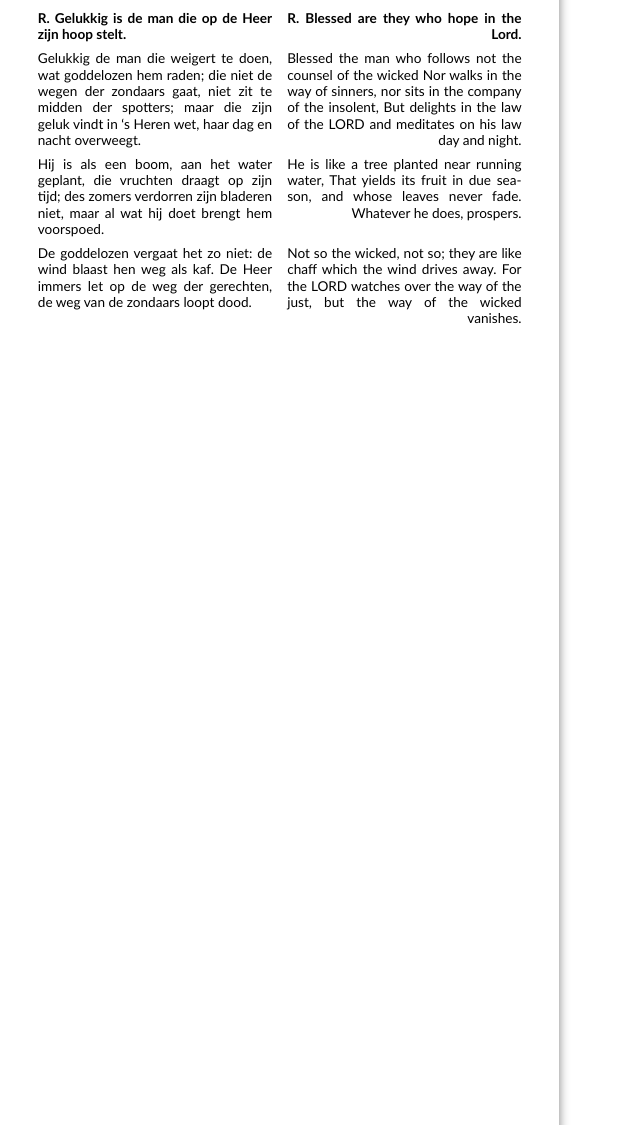
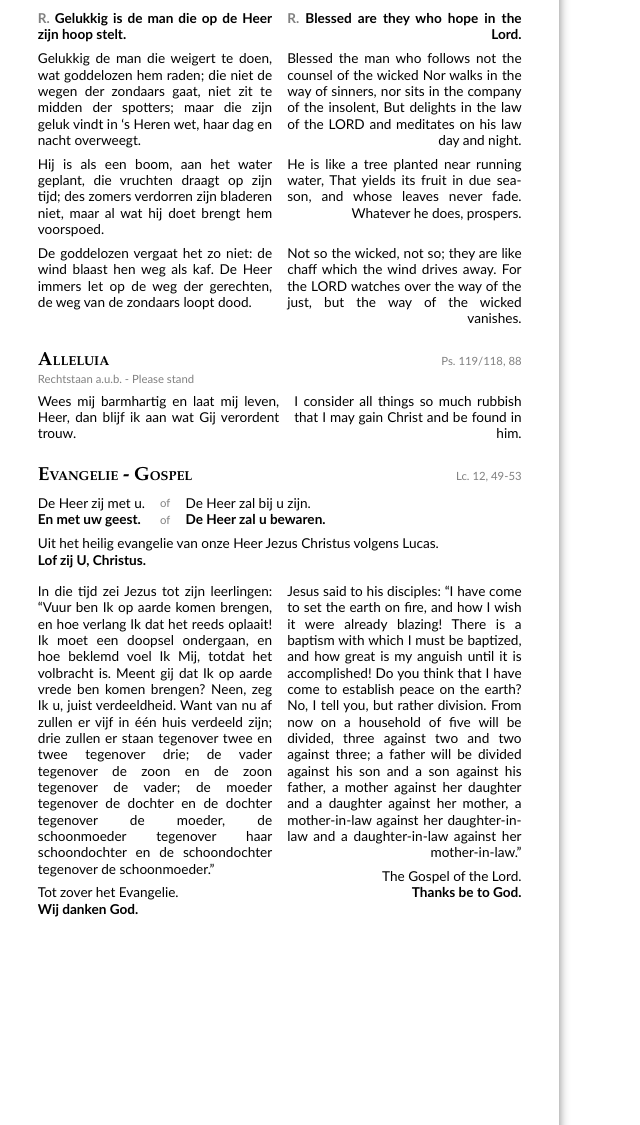
Before and after one commit to Dev1an/Nightfever-Booklet-Editor, a plain HTML site: page index.html in a window 1280 px wide. Shown: the part 865-1990 px from the top of the page, without its empty margins (0-640 px from the left). Drawn offline with Linux system fonts and the light colour scheme.

Commit message:
Add gospel with table

```diff
--- a/index.html
+++ b/index.html
@@ -56,7 +56,7 @@
 			font-style: italic
 		}
 
-		p, li {
+		p, li, td {
 			font-size: 3.6mm;
 			line-height: 1.2;
 		}
@@ -98,17 +98,25 @@
 			margin-bottom: var(--paragraph-space);
 		}
 
+		.flex.title {
+			margin-top: 4mm;
+		}
+
 		.flex {
 			display: flex;
 			justify-content: space-between;
 		}
 
-		.flex div {
+		.flex div, td {
 			padding: 0 2mm;
 			align-self: baseline;
 		}
-		.flex div:first-of-type { padding-left: 0 }
-		.flex div:last-of-type { padding-right: 0 }
+		.flex div:first-of-type, td:first-of-type {
+			padding-left: 0
+		}
+		.flex div:last-of-type, td:last-of-type {
+			padding-right: 0
+		}
 
 		.flex h3 {
 			margin: 0;
@@ -117,6 +125,22 @@
 		.flex .equal { flex: 1 }
 
 		.reference {
+			font-size: 3mm;
+			color: gray;
+		}
+
+		.response {
+			font-weight: bold;
+			position: relative;
+		}
+
+		.response::before {
+			content: 'R. ';
+			color: gray;
+		}
+
+/*	please stand, sit, kneel, etc. */
+		.physical-instruction {
 			font-size: 3mm;
 			color: gray;
 		}
@@ -154,12 +178,9 @@
 			z-index: -1;
 		}
 
-		.response {
-			font-weight: bold;
-		}
-
-		.response::before {
-			content: 'R.';
+		table {
+			border-spacing: 0;
+			margin-top: var(--paragraph-space)
 		}
 
 	</style>
@@ -244,7 +265,7 @@
 				</li>
 			</ol>
 
-			<div class="flex">
+			<div class="flex title">
 				<div><h1>Dienst van het woord</h1></div>
 				<div><h1>Liturgy of the Word</h1></div>
 			</div>
@@ -299,8 +320,7 @@
 					</p>
 				</div>
 				<div class="equal right">
-					<p class="response">
-						Blessed are they who hope in the Lord.
+					<p class="response">Blessed are they who hope in the Lord.
 					</p>
 					<p>
 						Blessed the man who follows not the counsel of the wicked Nor walks in the way of sinners, nor sits in the company of the insolent, But delights in the law of the LORD and meditates on his law day and night.
@@ -313,6 +333,57 @@
 					</p>
 				</div>
 			</div>
+
+			<div class="flex title">
+				<div><h3>Alleluia</h3></div>
+				<div><span class="reference">Ps. 119/118, 88</span></div>
+			</div>
+			<span class="physical-instruction">Rechtstaan a.u.b. - Please stand</span>
+			<div class="flex">
+				<div><p>Wees mij barmhartig en laat mij leven, Heer, dan blijf ik aan wat Gij verordent trouw.</p></div>
+				<div class="right"><p>I consider all things so much rubbish that I may gain Christ and be found in him.</p></div>
+			</div>
+
+			<div class="flex title">
+				<div><h3>Evangelie - Gospel</h3></div>
+				<div><span class="reference">Lc. 12, 49-53</span></div>
+			</div>
+			<table>
+				<tr>
+					<td>De Heer zij met u.</td>
+					<td><span class="reference">of</span></td>
+					<td>De Heer zal bij u zijn.</td>
+				</tr>
+				<tr>
+					<td><b>En met uw geest.</b></td>
+					<td><span class="reference">of</span></td>
+					<td><b>De Heer zal u bewaren.</b></td>
+				</tr>
+			</table>
+
+			<p>
+				Uit het heilig evangelie van onze Heer Jezus Christus volgens Lucas.<br>
+				<b>Lof zij U, Christus.</b>
+			</p>
+			<div class="flex">
+				<div class="equal">
+					<p>
+						In die tijd zei Jezus tot zijn leerlingen: “Vuur ben Ik op aarde komen brengen, en hoe verlang Ik dat het reeds oplaait! Ik moet een doopsel ondergaan, en hoe beklemd voel Ik Mij, totdat het volbracht is. Meent gij dat Ik op aarde vrede ben komen brengen? Neen, zeg Ik u, juist verdeeldheid. Want van nu af zullen er vijf in één huis verdeeld zijn; drie zullen er staan tegenover twee en twee tegenover drie; de vader tegenover de zoon en de zoon tegenover de vader; de moeder tegenover de dochter en de dochter tegenover de moeder, de schoonmoeder tegenover haar schoondochter en de schoondochter tegenover de schoonmoeder.”
+					</p>
+					<p>
+						Tot zover het Evangelie.<br>
+						<b>Wij danken God.</b>
+					</p>
+				</div>
+				<div class="equal right">
+					<p>Jesus said to his disciples: “I have come to set the earth on fire, and how I wish it were already blazing! There is a baptism with which I must be baptized, and how great is my anguish until it is accomplished! Do you think that I have come to establish peace on the earth? No, I tell you, but rather division. From now on a household of five will be divided, three against two and two against three; a father will be divided against his son and a son against his father, a mother against her daughter and a daughter against her mother, a mother-in-law against her daughter-in- law and a daughter-in-law against her mother-in-law.”</p>
+					<p>
+						The Gospel of the Lord.<br>
+						<b>Thanks be to God. </b>
+					</p>
+				</div>
+			</div>
+
 		</section>
 	</body>
 </html>
```
